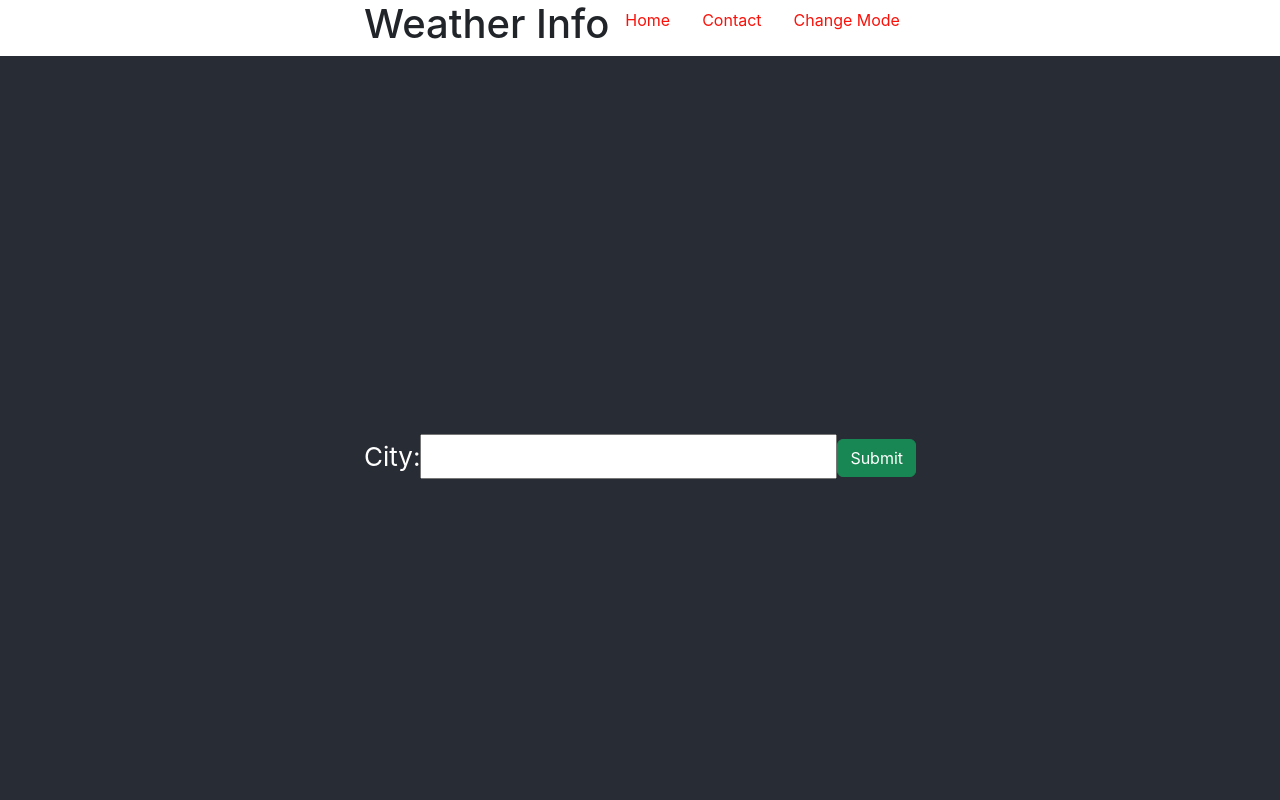
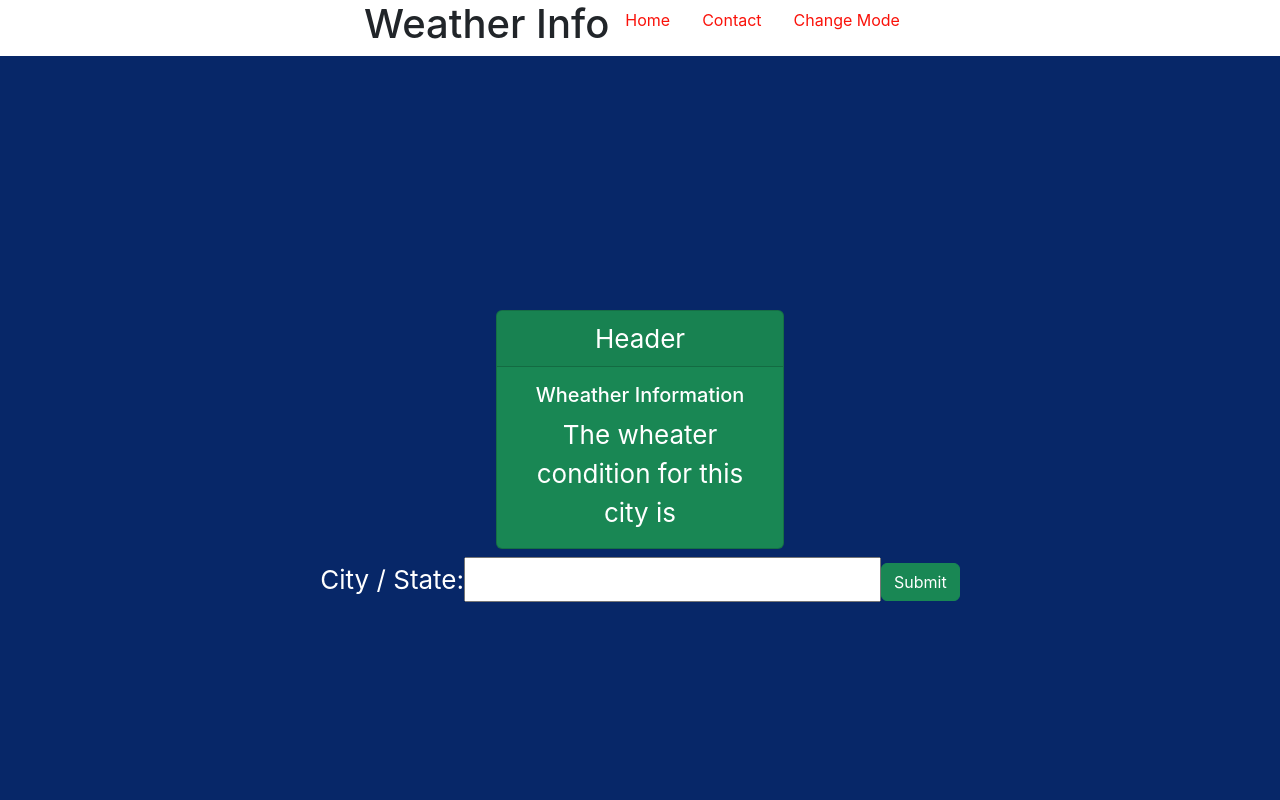
Before and after one commit to CSU-WebDev/MRA, a React (Create React App) app in the folder groupproject/: page / in a window 1280 px wide. Shown: the top 800 px of the page. Built offline with nearby package versions, Linux system fonts and the light colour scheme.

Commit message:
Added a card for display

```diff
--- /dev/null
+++ b/groupproject/src/components/Card.jsx
@@ -0,0 +1,29 @@
+import Card from 'react-bootstrap/Card';
+
+function Display() {
+  return (
+    <>
+      {[
+        'Success',
+      ].map((variant) => (
+        <Card
+          bg={variant.toLowerCase()}
+          key={variant}
+          text={variant.toLowerCase() === 'light' ? 'dark' : 'white'}
+          style={{ width: '18rem' }}
+          className="mb-2"
+        >
+          <Card.Header>Header</Card.Header>
+          <Card.Body>
+            <Card.Title> Wheather Information </Card.Title>
+            <Card.Text>
+              The wheater condition for this city is
+            </Card.Text>
+          </Card.Body>
+        </Card>
+      ))}
+    </>
+  );
+}
+
+export default Display;
--- a/groupproject/src/components/Header.jsx
+++ b/groupproject/src/components/Header.jsx
@@ -1,15 +1,17 @@
 import React from "react";
 import Button from 'react-bootstrap/Button';
+import Card from "./Card";
 
 class Header extends React.Component{
     render(){
         return(
             <header className="App-header">
-                    <form action="/action_page.php">
-                    <label for="city">City: </label>
-                    <input type="text" id="city" name="city"></input>
-                    <Button variant="success">Submit</Button>{' '}
-                    </form>
+                <Card />
+                <form action="/action_page.php">
+                <label for="city">City / State: </label>
+                <input type="text" id="city" name="city"></input>
+                <Button variant="success">Submit</Button>{' '}
+                </form>
             </header>
         )
     }
--- a/groupproject/src/sass/App.scss
+++ b/groupproject/src/sass/App.scss
@@ -1,5 +1,5 @@
 @import "~bootstrap/scss/bootstrap";
-$background-color: #282c34;
+$background-color: #072768;
 $white-color: white;
 $linck-color: #61dafb;
 .App {
--- a/groupproject/src/sass/Dark.scss
+++ b/groupproject/src/sass/Dark.scss
@@ -1,4 +1,4 @@
-$background-color: #282c34;
+$background-color: #072768;
 $white-color: white;
 $linck-color: #61dafb;
 $color: #fdd654;
```
Also changed, not shown: 1 other file (tests, documents, lock files or other folders).
